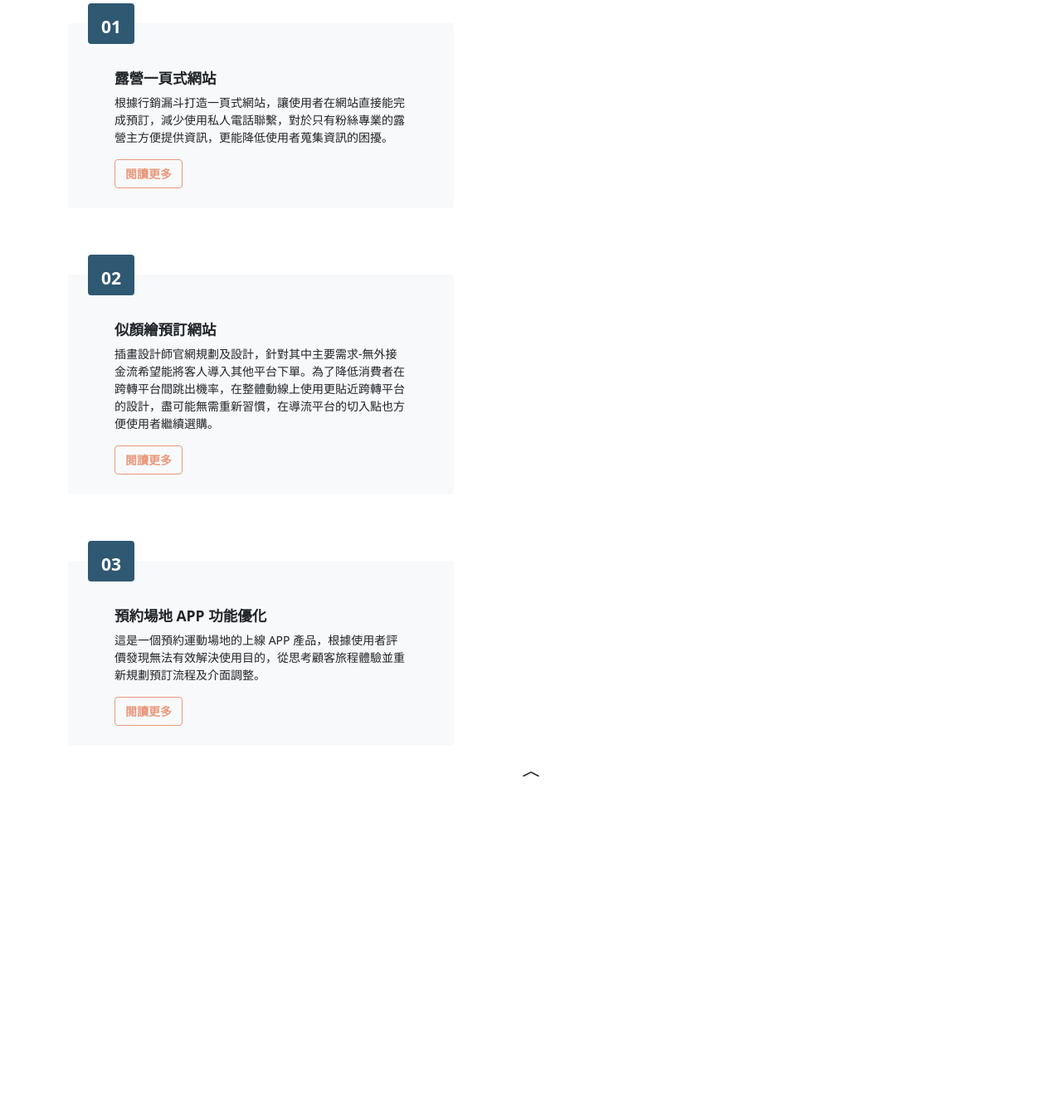
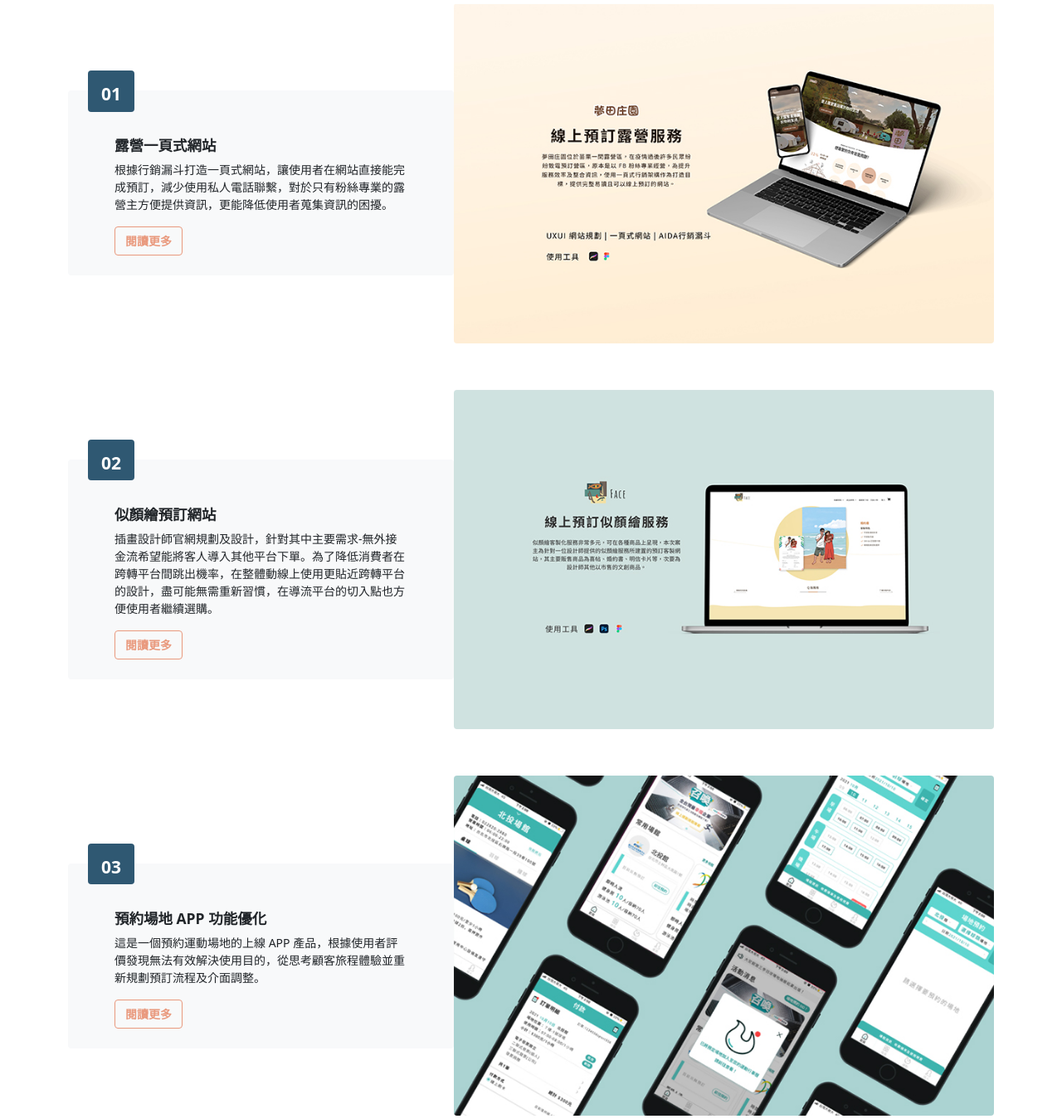
Before and after one commit to TaiwanTaipeiDiana/Resume-Diana, a plain HTML site: page index.html in a window 1280 px wide. Shown: the part 831-2180 px from the top of the page at 83% size. Before the commit the page ends 1832 px from the top, so only its background shows below. Drawn offline with nearby package versions, Linux system fonts and the light colour scheme; the site is published under a folder, as on GitHub Pages, so addresses that start at the root find nothing.

Commit message:
add web page

```diff
--- a/index.html
+++ b/index.html
@@ -85,7 +85,7 @@
 <div class="container ">
   <div class="row mt-5">
     <div class="col-xl-5 g-0 " >
-      <img src="/pic/avart-01.png" alt="" class="w-75 " >
+      <img src="pic/avart-01.png" alt="" class="w-75 " >
     </div>
     <div class="col-xl-7 d-flex gy-2">
       <div>
@@ -121,7 +121,7 @@
       <a href="https://www.behance.net/gallery/139544725/_?tracking_source=for_you_feed_user_published" target="_blank"class="btn btn-outline-primary fw-bold fs-6 " role="button">閱讀更多</a></div>
       <div class=" px-3 pt-3 rounded  position-absolute top-0 start-24" style="background-color:#2f5872;"><h4 class="fw-bold text-white" >01</h4></div>
     </div>
-    <div class="col col-md-7 "><img src="/pic/UIUX1.jpg" class="w-100  rounded"  alt="" ></div>
+    <div class="col col-md-7 "><img src="pic/UIUX1.jpg" class="w-100  rounded"  alt="" ></div>
     </div>
   </div>
 
@@ -131,7 +131,7 @@
       <a href="https://www.behance.net/gallery/141710635/_?tracking_source=for_you_feed_user_published" target="_blank"class="btn btn-outline-primary fw-bold fs-6 " role="button">閱讀更多</a></div>
       <div class=" px-3 pt-3 rounded  position-absolute top-0 start-24" style="background-color:#2f5872;"><h4 class="fw-bold text-white" >02</h4></div>
     </div>
-    <div class="col col-md-7 "><img src="/pic/UIUX2.jpg" class="w-100  rounded"  alt="" ></div>
+    <div class="col col-md-7 "><img src="pic/UIUX2.jpg" class="w-100  rounded"  alt="" ></div>
     </div>
   </div>
 
@@ -141,7 +141,7 @@
       <a href="https://www.behance.net/gallery/142122069/-Redesign?tracking_source=for_you_feed_user_published" target="_blank"class="btn btn-outline-primary fw-bold fs-6 " role="button">閱讀更多</a></div>
       <div class=" px-3 pt-3 rounded  position-absolute top-0 start-24" style="background-color:#2f5872;"><h4 class="fw-bold text-white" >03</h4></div>
     </div>
-    <div class="col col-md-7"><img src="/pic/UIUX3.jpg" class="w-100  rounded"  alt="" ></div>
+    <div class="col col-md-7"><img src="pic/UIUX3.jpg" class="w-100  rounded"  alt="" ></div>
     </div>
   </div>
 
```
